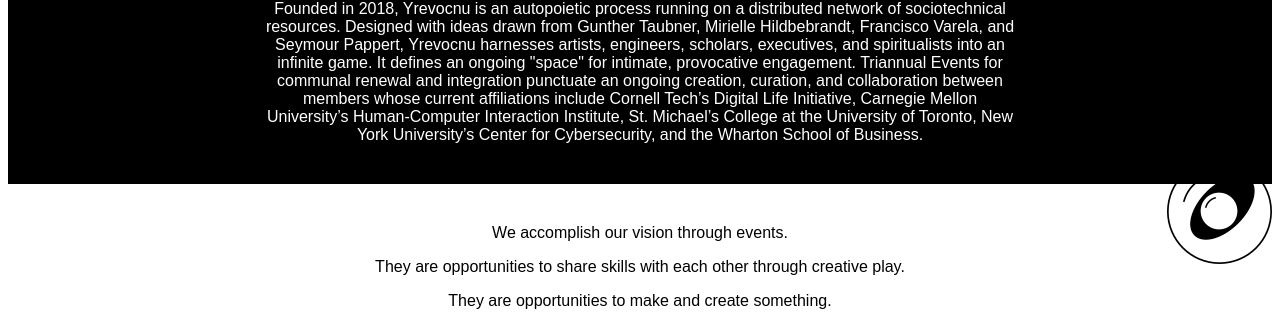
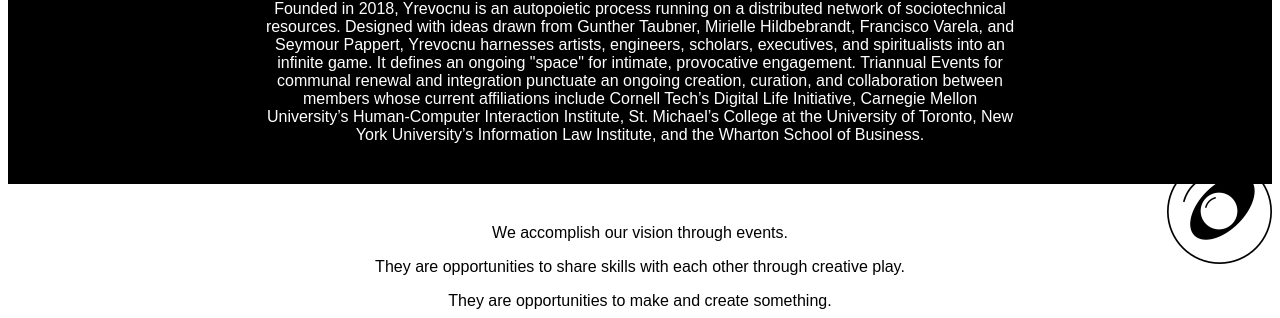
Before and after one commit to yrevocnu/yrevocnu.github.io, a Jekyll site: the page built from index.md, in a window 1280 px wide. Shown: the part 622-940 px from the top of the page. Built offline with Jekyll 4.4.1, drawn with Linux system fonts in a browser that asks for light colours.

Commit message:
NYU CCS no longer affiliated, ILI instead

```diff
--- a/_layouts/home.html
+++ b/_layouts/home.html
@@ -24,7 +24,7 @@
         <div class="contents">
           <h2>Vision</h2>
           <p>We are a community that gathers to assist each other in our creative goals.</p>
-          <p>Founded in 2018, Yrevocnu is an autopoietic process running on a distributed network of sociotechnical resources. Designed with ideas drawn from Gunther Taubner, Mirielle Hildbebrandt, Francisco Varela, and Seymour Pappert, Yrevocnu harnesses artists, engineers, scholars, executives, and spiritualists into an infinite game. It defines an ongoing "space" for intimate, provocative engagement. Triannual Events for communal renewal and integration punctuate an ongoing creation, curation, and collaboration between members whose current affiliations include Cornell Tech’s Digital Life Initiative, Carnegie Mellon University’s Human-Computer Interaction Institute, St. Michael’s College at the University of Toronto, New York University’s Center for Cybersecurity, and the Wharton School of Business.</p>
+          <p>Founded in 2018, Yrevocnu is an autopoietic process running on a distributed network of sociotechnical resources. Designed with ideas drawn from Gunther Taubner, Mirielle Hildbebrandt, Francisco Varela, and Seymour Pappert, Yrevocnu harnesses artists, engineers, scholars, executives, and spiritualists into an infinite game. It defines an ongoing "space" for intimate, provocative engagement. Triannual Events for communal renewal and integration punctuate an ongoing creation, curation, and collaboration between members whose current affiliations include Cornell Tech’s Digital Life Initiative, Carnegie Mellon University’s Human-Computer Interaction Institute, St. Michael’s College at the University of Toronto, New York University’s Information Law Institute, and the Wharton School of Business.</p>
         </div>
       </div>
 
```
